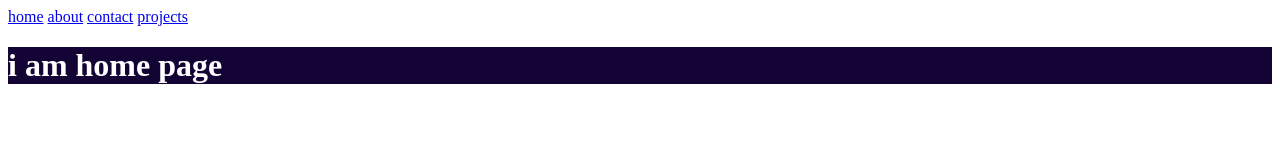
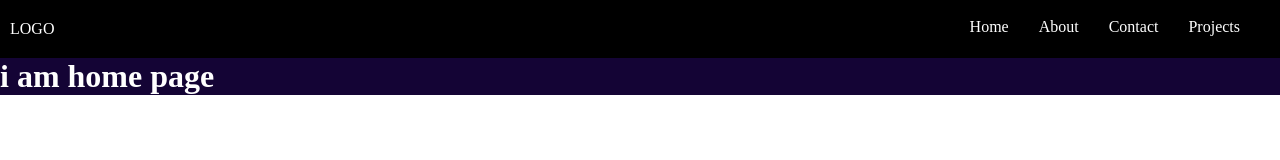
Before and after one commit to ganeshdutt100/frontend12pm, a plain HTML site: page CSS/project/index.html in a window 1280 px wide. Drawn offline with Linux system fonts and the light colour scheme.

Commit message:
margin , padding , float

```diff
--- a/CSS/project/index.html
+++ b/CSS/project/index.html
@@ -6,13 +6,23 @@
     <meta name="viewport" content="width=device-width, initial-scale=1.0">
     <title>Document</title>
     <link rel="stylesheet" href="style.css">
+    <style>
+
+    </style>
 </head>
 
 <body>
-    <a href="index.html">home</a>
-    <a href="about.html">about</a>
-    <a href="contact.html">contact</a>
-    <a href="projects.html">projects</a>
+    <nav>
+        <div class="logo">LOGO</div>
+
+        <ul>
+            <li><a href="index.html">Home</a></li>
+            <li><a href="about.html">About</a></li>
+            <li><a href="contact.html">Contact</a></li>
+            <li><a href="projects.html">Projects</a></li>
+        </ul>
+
+    </nav>
 
     <h1>i am home page </h1>
 </body>
--- a/CSS/project/style.css
+++ b/CSS/project/style.css
@@ -1,3 +1,29 @@
+* {
+  margin: 0;
+  padding: 0;
+}
+
+nav {
+  background-color: black;
+  padding: 20px 10px;
+  color: white;
+}
+
+ul {
+  float: right;
+  list-style: none;
+  margin-top: -20px;
+}
+
+li {
+  float: left;
+  margin-right: 30px;
+}
+
+a {
+  color: white;
+  text-decoration: none;
+}
 h1 {
   background-color: rgb(20, 4, 53);
   color: white;
```
Also changed, not shown: CSS/project/about.html (+12 -4 lines), CSS/project/contact.html (+12 -4 lines), CSS/project/projects.html (+12 -4 lines).
